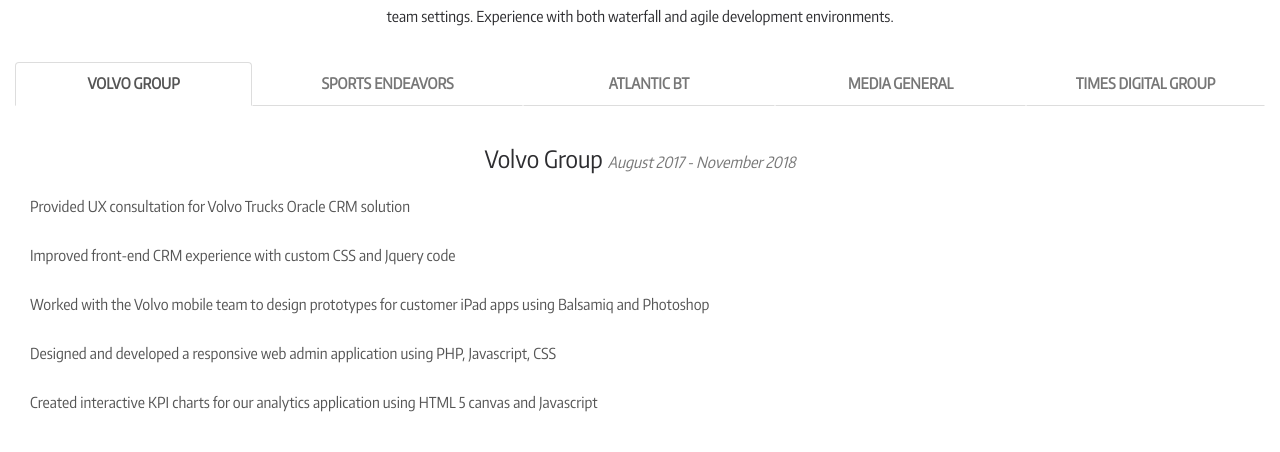
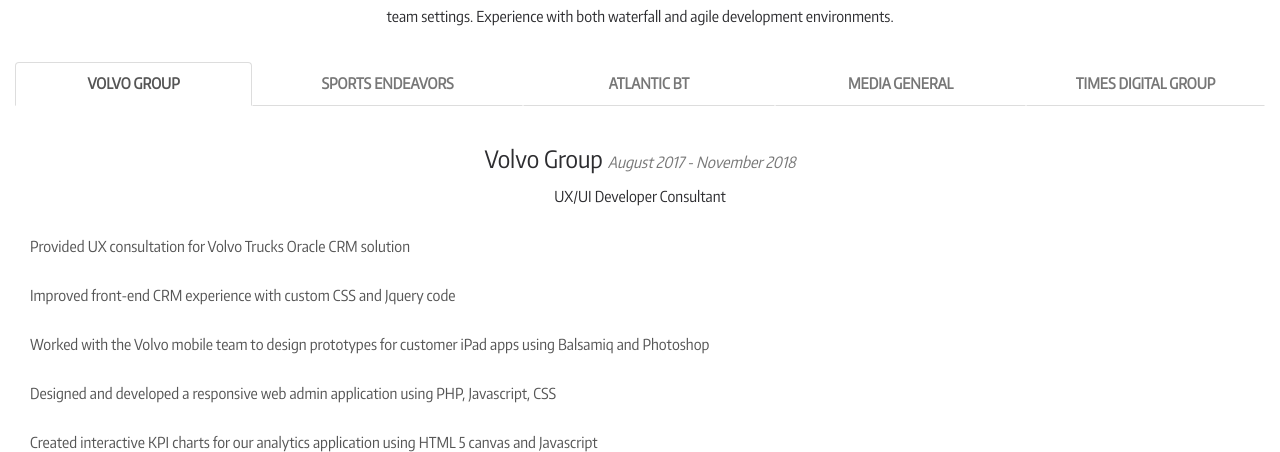
Before and after one commit to efranklin02/Portfolio, a PHP site: page / in a window 1280 px wide. Shown: the part 3312-3764 px from the top of the page. Run offline with PHP 8.4, Linux system fonts and the light colour scheme.

Commit message:
updated job experience section

```diff
--- a/index.php
+++ b/index.php
@@ -298,6 +298,7 @@
   <div class="tab-content">
   <div id="first" class="tab-pane fade in active">
       <h3 class="text-center">Volvo Group <em><small>August 2017 - November 2018</small></em></h3>
+      <p class="text-center">UX/UI Developer Consultant</p>
       	<div class="list-group">
       		<button type="button" class="list-group-item">Provided UX consultation for Volvo Trucks Oracle CRM solution</button>
       		<button type="button" class="list-group-item">Improved front-end CRM experience with custom CSS and Jquery code</button>
@@ -308,6 +309,7 @@
     </div>
     <div id="menu1" class="tab-pane fade">
       <h3 class="text-center">Sports Endeavors <em><small>August 2009 - August 2017</small></em></h3>
+      <p class="text-center">Senior Web/UX Designer and Front-end Developer</p>
       	<div class="list-group">
       		<button type="button" class="list-group-item">Provided UX Design and strategy for our flagship site Soccer.com</button>
       		<button type="button" class="list-group-item">Collaborated with fellow designers, to create wireframes, mockups, prototypes, UI assets, and other design artifacts as needed.</button>
@@ -324,6 +326,7 @@
     </div>
     <div id="menu2" class="tab-pane fade">
       <h3 class="text-center">Atlantic BT <em><small>May 2009 – July 2009</small></em></h3>
+      <p class="text-center">Web Designer</p>
           <div class="list-group">
   			<button type="button" class="list-group-item">Designed websites mockups and wireframes for new clients.</button>
   			<button type="button" class="list-group-item">Developed the UI for websites using HTML, CSS and javascript</button>
@@ -332,6 +335,7 @@
     </div>
     <div id="menu3" class="tab-pane fade">
       <h3 class="text-center">Media General / WNCN <em><small>December 2007 – March 2009</small></em></h3>
+      <p class="text-center">Lead Multimedia Designer</p>
           <div class="list-group">
   			<button type="button" class="list-group-item">Served as lead designer for the creation of the MyNC.com websites and redesign of NBC17.com. Also wrote CSS and HTML for these sites</button>
   			<button type="button" class="list-group-item">Implemented MyNC.com and NBC17.com into Expression engine</button>
@@ -342,6 +346,7 @@
     </div>
     <div id="menu4" class="tab-pane fade">
       <h3 class="text-center">Times Digital Group <em><small>October 2004 – November 2007</small></em></h3>
+      <p class="text-center">Web Designer</p>
           <div class="list-group">
   			<button type="button" class="list-group-item">Designed and developed websites from the wire-framing and mockup stage into HTML and CSS</button>
   			<button type="button" class="list-group-item">Created multimedia applications using Flash</button>
```
